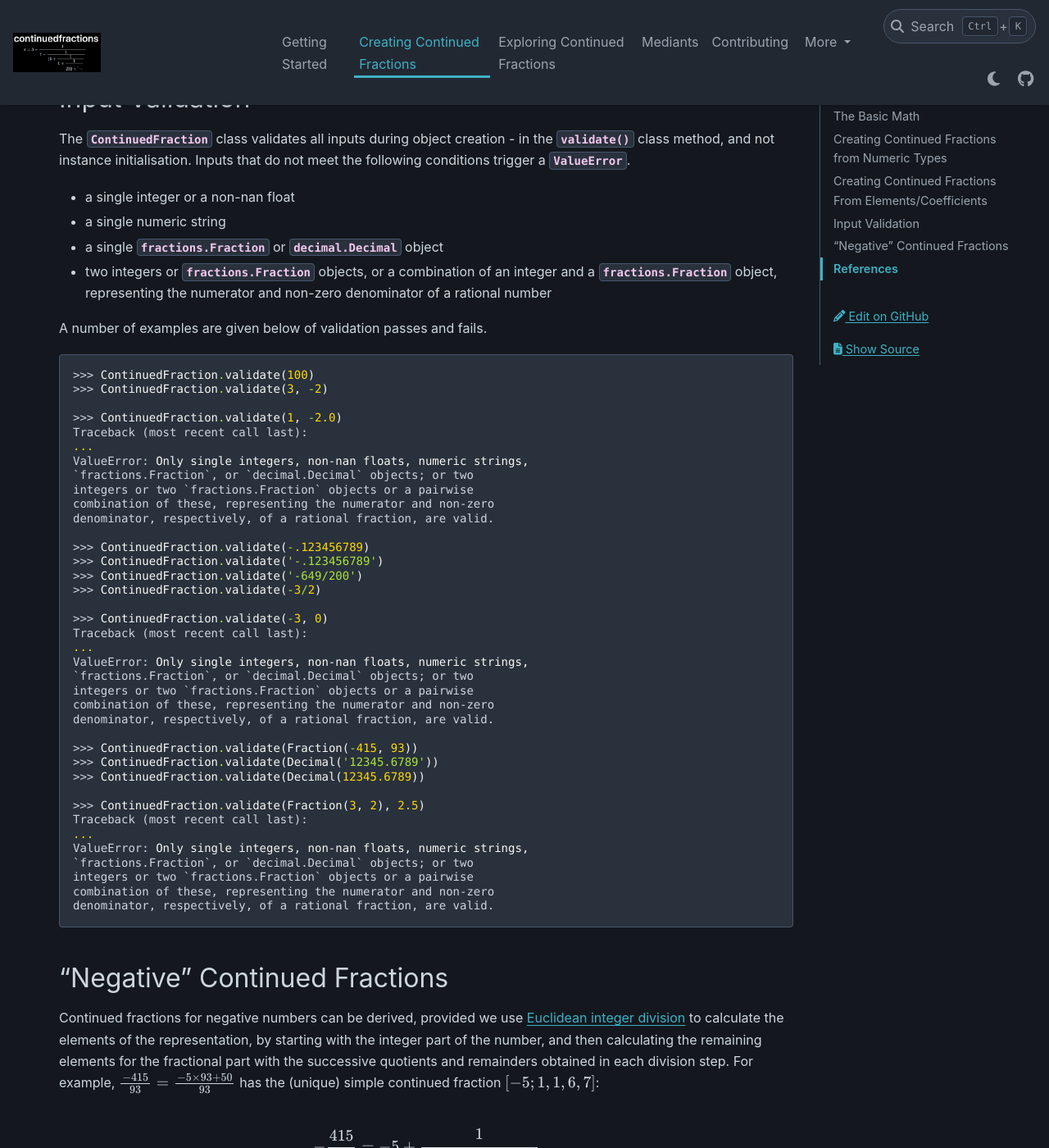
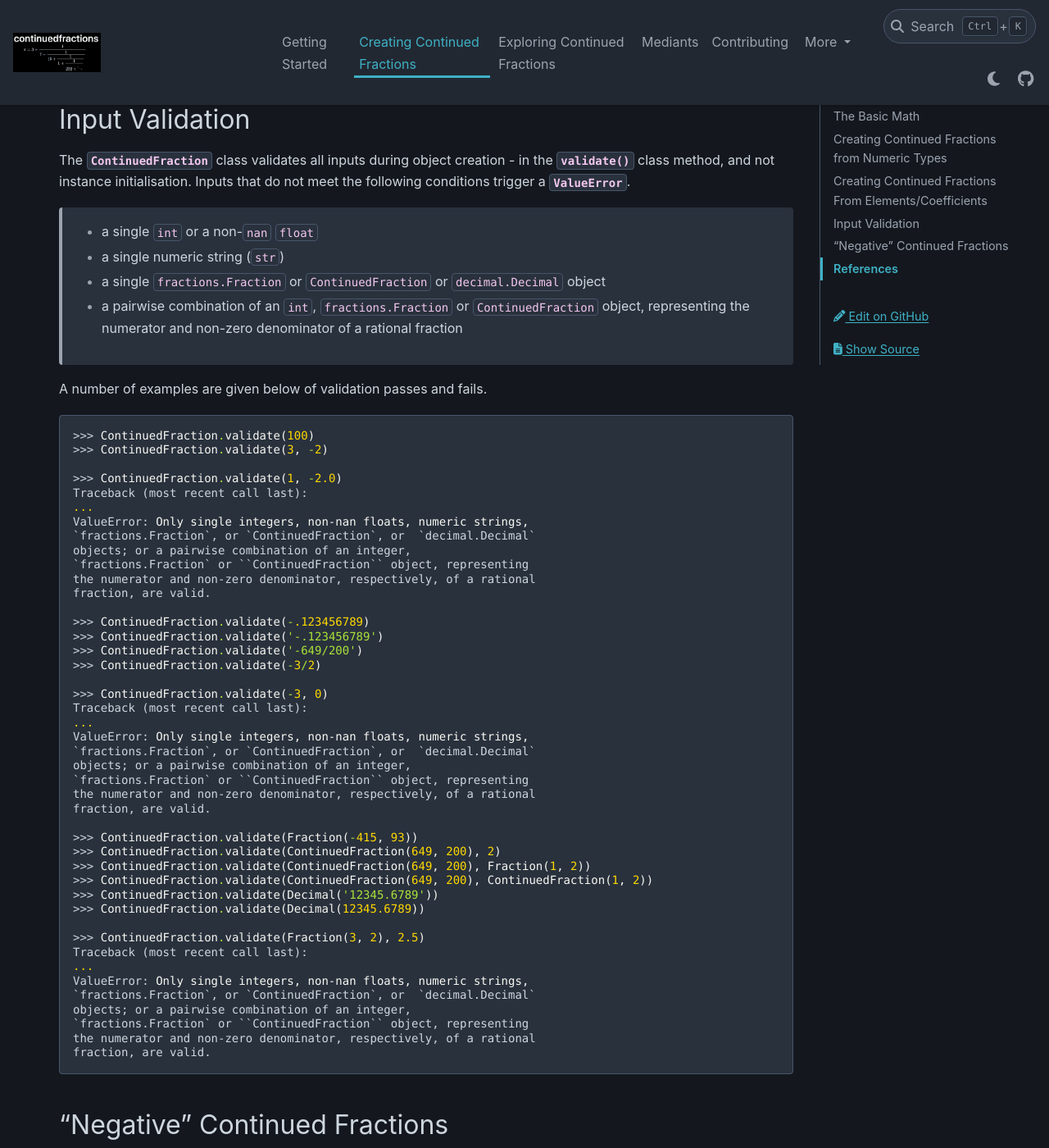
Before and after one commit to sr-murthy/continuedfractions, a Sphinx documentation site: the page built from docs/sources/creating-continued-fractions.rst, in a window 1280 px wide and 1400 px high, scrolled down 6185 px. Shown: the whole window at 82% size. Built offline with Sphinx 7.4.7 and the PyData theme 0.15.4, drawn with Linux system fonts in a browser that asks for light colours; nearby versions of some CDN libraries; the version number could not be read and is left out; some of the changed text lies outside the part shown.

Commit message:
docs: RST typesetting fixes + improvements

```diff
--- a/docs/conf.py
+++ b/docs/conf.py
@@ -82,10 +82,11 @@ show_authors = True
 # ones.
 extensions = ['jupyter_sphinx',
               'matplotlib.sphinxext.plot_directive',
+              'myst_parser',
               'nb2plots',
               'numpydoc',
               'sphinx.ext.autodoc',
-              'sphinx.ext.autosectionlabel',
+              #'sphinx.ext.autosectionlabel',
               #'sphinx.ext.autosummary',
               'sphinx.ext.coverage',
               'sphinx.ext.doctest',
--- a/docs/sources/creating-continued-fractions.rst
+++ b/docs/sources/creating-continued-fractions.rst
@@ -58,7 +58,7 @@ The :py:class:`~continuedfractions.continuedfraction.ContinuedFraction` object f
 
 .. note::
 
-   The same object can also be constructed using ``ContinuedFraction('649/200')``, ``ContinuedFraction('3.245')``, ``ContinuedFraction(Fraction(649, 200))``, ``ContinuedFraction(Fraction(649), 200))``, ``ContinuedFraction(649, Fraction(200)))``, and ``ContinuedFraction(Decimal('3.245'))``. But passing a numeric literal such as ``649/200`` will result in an evaluation of the decimal integer division using `binary floating point division <https://docs.python.org/3/tutorial/floatingpoint.html>`_, thus producing a fractional approximation, in this case, ``ContinuedFraction(3653545197704315, 1125899906842624)``.
+   The same object can also be constructed using ``ContinuedFraction('649/200')``, ``ContinuedFraction('3.245')``, ``ContinuedFraction(Fraction(649, 200))``, ``ContinuedFraction(Fraction(649), 200))``, ``ContinuedFraction(649, Fraction(200)))``, and ``ContinuedFraction(Decimal('3.245'))``, and even ``ContinuedFraction(ContinuedFraction(649, 200))`` . But passing a numeric literal such as ``649/200`` will result in an evaluation of the decimal integer division using `binary floating point division <https://docs.python.org/3/tutorial/floatingpoint.html>`_, thus producing a fractional approximation, in this case, ``ContinuedFraction(3653545197704315, 1125899906842624)``.
 
 The float value of ``ContinuedFraction(649, 200)`` is available via the :py:meth:`~continuedfractions.continuedfraction.ContinuedFraction.as_float()` method, in this case, a value of :math:`3.245`.
 
@@ -234,12 +234,13 @@ Input Validation
 The :py:class:`~continuedfractions.continuedfraction.ContinuedFraction` class validates all inputs during object creation - in the :py:meth:`~continuedfractions.continuedfraction.ContinuedFraction.validate` class method, and not instance
 initialisation. Inputs that do not meet the following conditions trigger a :py:class:`ValueError`.
 
--  a single integer or a non-nan float
--  a single numeric string
--  a single :py:class:`fractions.Fraction` or :py:class:`decimal.Decimal` object
--  two integers or :py:class:`fractions.Fraction` objects, or a combination of
-   an integer and a :py:class:`fractions.Fraction` object, representing the
-   numerator and non-zero denominator of a rational number
+   - a single ``int`` or a non-``nan`` ``float``
+   - a single numeric string (``str``)
+   - a single ``fractions.Fraction`` or ``ContinuedFraction`` or
+     ``decimal.Decimal`` object
+   - a pairwise combination of an ``int``, ``fractions.Fraction`` or
+     ``ContinuedFraction`` object, representing the numerator and non-zero
+     denominator of a rational fraction
 
 A number of examples are given below of validation passes and fails.
 
@@ -252,10 +253,11 @@ A number of examples are given below of validation passes and fails.
    Traceback (most recent call last):
    ...
    ValueError: Only single integers, non-nan floats, numeric strings,
-   `fractions.Fraction`, or `decimal.Decimal` objects; or two
-   integers or two `fractions.Fraction` objects or a pairwise
-   combination of these, representing the numerator and non-zero
-   denominator, respectively, of a rational fraction, are valid.
+   `fractions.Fraction`, or `ContinuedFraction`, or  `decimal.Decimal`
+   objects; or a pairwise combination of an integer,
+   `fractions.Fraction` or ``ContinuedFraction`` object, representing
+   the numerator and non-zero denominator, respectively, of a rational
+   fraction, are valid.
 
    >>> ContinuedFraction.validate(-.123456789)
    >>> ContinuedFraction.validate('-.123456789')
@@ -266,12 +268,16 @@ A number of examples are given below of validation passes and fails.
    Traceback (most recent call last):
    ...
    ValueError: Only single integers, non-nan floats, numeric strings,
-   `fractions.Fraction`, or `decimal.Decimal` objects; or two
-   integers or two `fractions.Fraction` objects or a pairwise
-   combination of these, representing the numerator and non-zero
-   denominator, respectively, of a rational fraction, are valid.
+   `fractions.Fraction`, or `ContinuedFraction`, or  `decimal.Decimal`
+   objects; or a pairwise combination of an integer,
+   `fractions.Fraction` or ``ContinuedFraction`` object, representing
+   the numerator and non-zero denominator, respectively, of a rational
+   fraction, are valid.
 
    >>> ContinuedFraction.validate(Fraction(-415, 93))
+   >>> ContinuedFraction.validate(ContinuedFraction(649, 200), 2)
+   >>> ContinuedFraction.validate(ContinuedFraction(649, 200), Fraction(1, 2))
+   >>> ContinuedFraction.validate(ContinuedFraction(649, 200), ContinuedFraction(1, 2))
    >>> ContinuedFraction.validate(Decimal('12345.6789'))
    >>> ContinuedFraction.validate(Decimal(12345.6789))
 
@@ -279,10 +285,11 @@ A number of examples are given below of validation passes and fails.
    Traceback (most recent call last):
    ...
    ValueError: Only single integers, non-nan floats, numeric strings,
-   `fractions.Fraction`, or `decimal.Decimal` objects; or two
-   integers or two `fractions.Fraction` objects or a pairwise
-   combination of these, representing the numerator and non-zero
-   denominator, respectively, of a rational fraction, are valid.
+   `fractions.Fraction`, or `ContinuedFraction`, or  `decimal.Decimal`
+   objects; or a pairwise combination of an integer,
+   `fractions.Fraction` or ``ContinuedFraction`` object, representing
+   the numerator and non-zero denominator, respectively, of a rational
+   fraction, are valid.
 
 .. _creating-continued-fractions.negative-continued-fractions:
 
--- a/pyproject.toml
+++ b/pyproject.toml
@@ -106,6 +106,7 @@ dev = [
     "virtualenv",
 ]
 docs = [
+    "myst-parser",
     "pydata-sphinx-theme",
     "Sphinx",
     "sphinx-autobuild",
```
Also changed, not shown: 2 other files.
